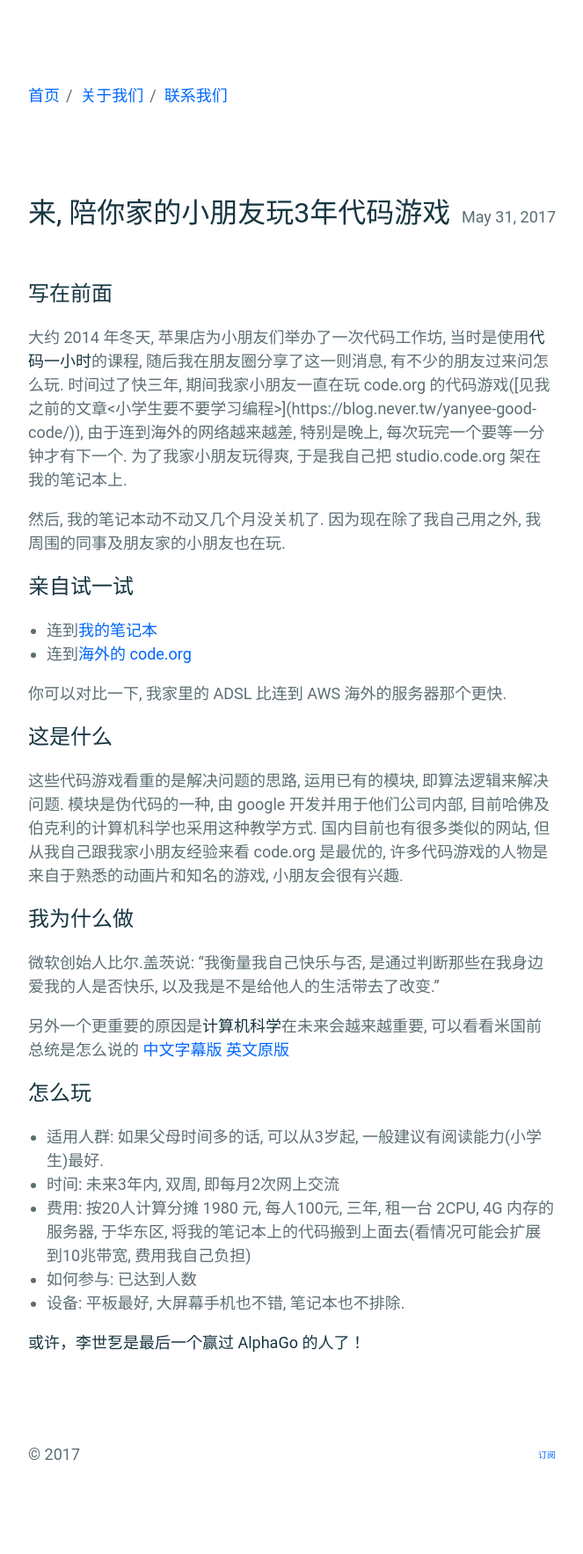
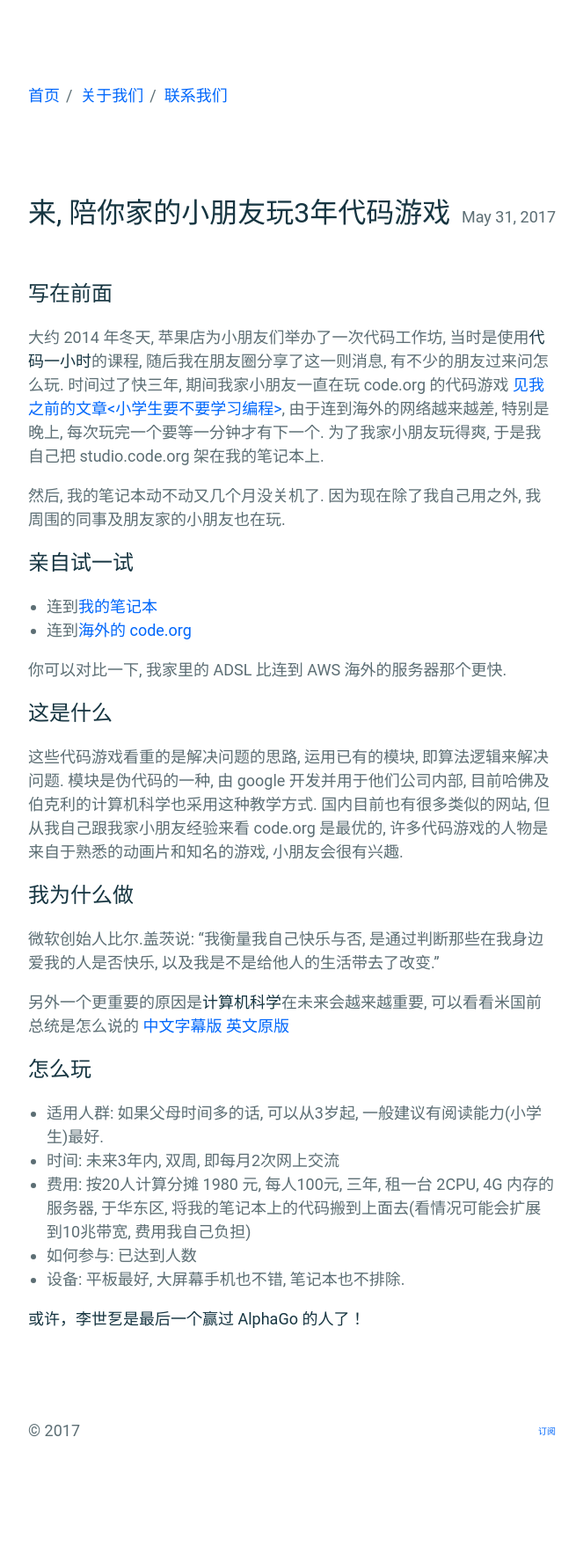
Before and after one commit to changershen/Code.org, a Jekyll site: the page built from _posts/2017-05-31-welcome-to-code-world.markdown, in a window 1280 px wide. Shown: the whole page at 88% size, without its empty margins (308-971 px from the left). Built offline with Jekyll 4.4.1, drawn with Linux system fonts in a browser that asks for light colours; some web fonts are replaced; after the commit the page ends 1740 px from its top, so only the background shows below that.

Commit message:
fixed link in the post

```diff
--- a/_posts/2017-05-31-welcome-to-jekyll.markdown
+++ b/_posts/2017-05-31-welcome-to-code-world.markdown
@@ -5,7 +5,7 @@ date:   2017-05-31 22:07:56 +0800
 categories: 亲子
 ---
 ## 写在前面
-大约 2014 年冬天, 苹果店为小朋友们举办了一次代码工作坊, 当时是使用**代码一小时**的课程, 随后我在朋友圈分享了这一则消息, 有不少的朋友过来问怎么玩. 时间过了快三年, 期间我家小朋友一直在玩 code.org 的代码游戏([见我之前的文章<小学生要不要学习编程>](https://blog.never.tw/yanyee-good-code/)), 由于连到海外的网络越来越差, 特别是晚上, 每次玩完一个要等一分钟才有下一个. 为了我家小朋友玩得爽, 于是我自己把 studio.code.org 架在我的笔记本上.
+大约 2014 年冬天, 苹果店为小朋友们举办了一次代码工作坊, 当时是使用**代码一小时**的课程, 随后我在朋友圈分享了这一则消息, 有不少的朋友过来问怎么玩. 时间过了快三年, 期间我家小朋友一直在玩 code.org 的代码游戏 [见我之前的文章\<小学生要不要学习编程\>](https://blog.never.tw/yanyee-good-code/), 由于连到海外的网络越来越差, 特别是晚上, 每次玩完一个要等一分钟才有下一个. 为了我家小朋友玩得爽, 于是我自己把 studio.code.org 架在我的笔记本上.
 
 然后, 我的笔记本动不动又几个月没关机了. 因为现在除了我自己用之外, 我周围的同事及朋友家的小朋友也在玩.
 
```
